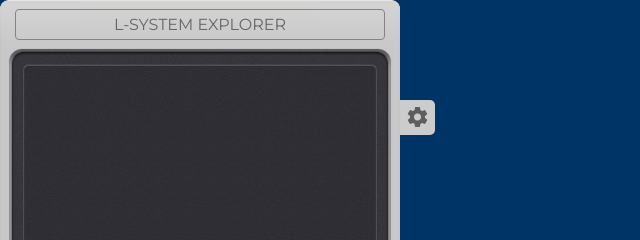
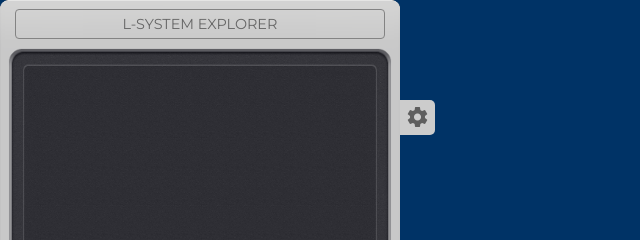
Before and after one commit to arctwelve/l-system-explorer, a plain HTML site: page index.html in a window 1280 px wide. Shown: the top 240 px of the page, 0-640 px from the left. Drawn offline with Linux system fonts and the light colour scheme.

Commit message:
Shrink panel title

```diff
--- a/style/control-panel.css
+++ b/style/control-panel.css
@@ -55,15 +55,16 @@ i.vert-align:hover {
 
 #panel-title {
     position: relative;
+    top:9px;
 
-    top:9px;
     border: 1px solid #838383;
     border-radius: 4px;
+
     margin: 0 15px 0 15px;
     padding:5px;
 
     font-family: 'Montserrat', sans-serif;
-    font-size: 1em;
+    font-size: .9em;
     color:#666666;
     font-weight: 400;
     text-align: center;
```
